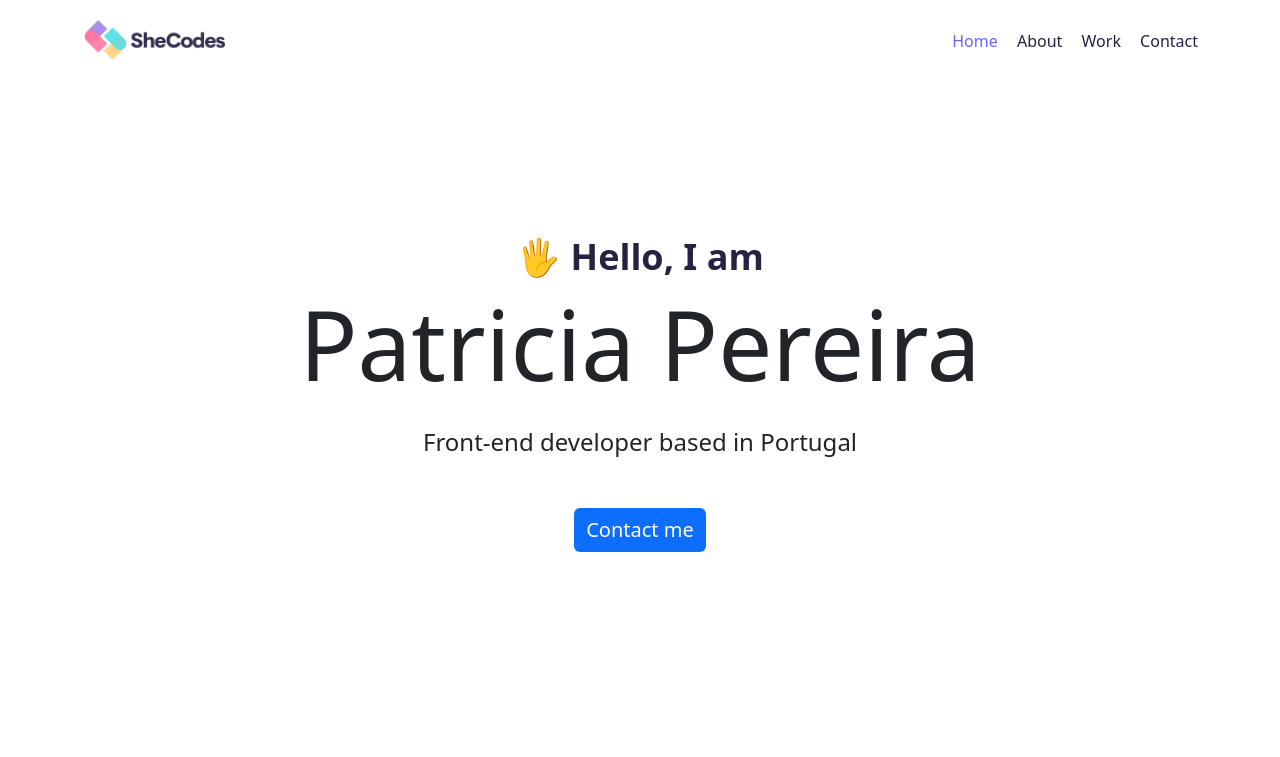
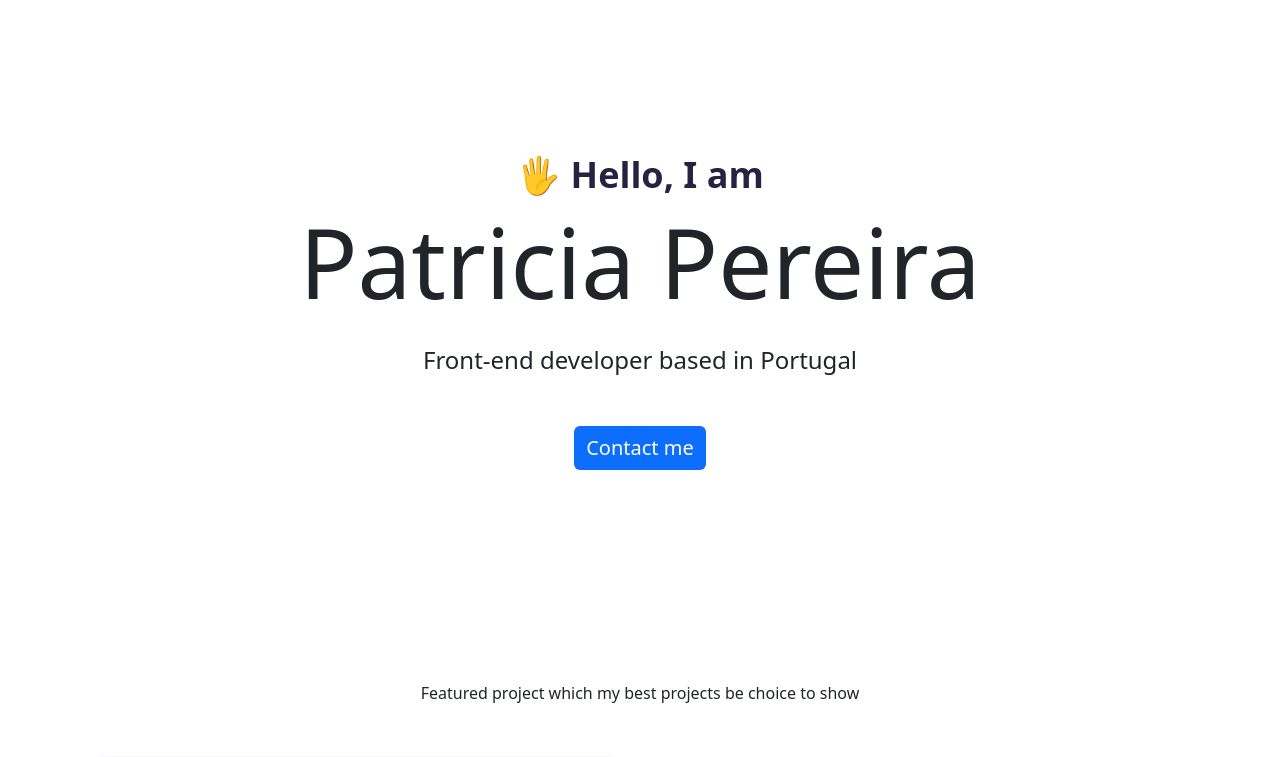
Before and after one commit to stehu-ai/stl-portfolio-project, a plain HTML site: page index.html in a window 1280 px wide. Shown: the top 757 px of the page. Drawn offline with nearby package versions, Linux system fonts and the light colour scheme; a web font is replaced by a local one.

```diff
--- a/index.html
+++ b/index.html
@@ -27,27 +27,6 @@
 </head>
 
 <body>
-    <div class="container">
-        <nav class="d-flex justify-content-between">
-            <a href="/">
-                <img src="images/logo.png" class="logo d-none d-md-block" alt="" />
-            </a>
-            <ul>
-                <li class="active">
-                    <a href="/">Home</a>
-                </li>
-                <li>
-                    <a href="/about.html">About</a>
-                </li>
-                <li>
-                    <a href="/work.html">Work</a>
-                </li>
-                <li>
-                    <a href="/contact.html">Contact</a>
-                </li>
-            </ul>
-        </nav>
-    </div>
     <div class="hero">
         <p>🖐 Hello, I am</p>
         <h1>Patricia Pereira</h1>
--- a/styles/style.css
+++ b/styles/style.css
@@ -65,30 +65,6 @@ p {
 .project-description {
     padding: 120px 60px;
 }
-.logo {
-    max-height: 40px;
-}
-nav {
-    padding: 20px 0;
-}
-nav ul {
-    margin: 0;
-    padding: 0;
-}
-nav li {
-    display:inline;
-    list-style: none;
-    line-height: 42px;
-    margin-left: 15px;
-}
-nav a {
-    text-decoration: none;
-    color: #272142;
-    transition: all 100ms ease-in-out;
-}
-nav a:hover, nav li.active a {
-    color: #6c63ff;
-}
 @media (max-width: 900px) {
     h2 {
         font-size: 44px;
```
Also changed, not shown: images/logo.png (deleted).
